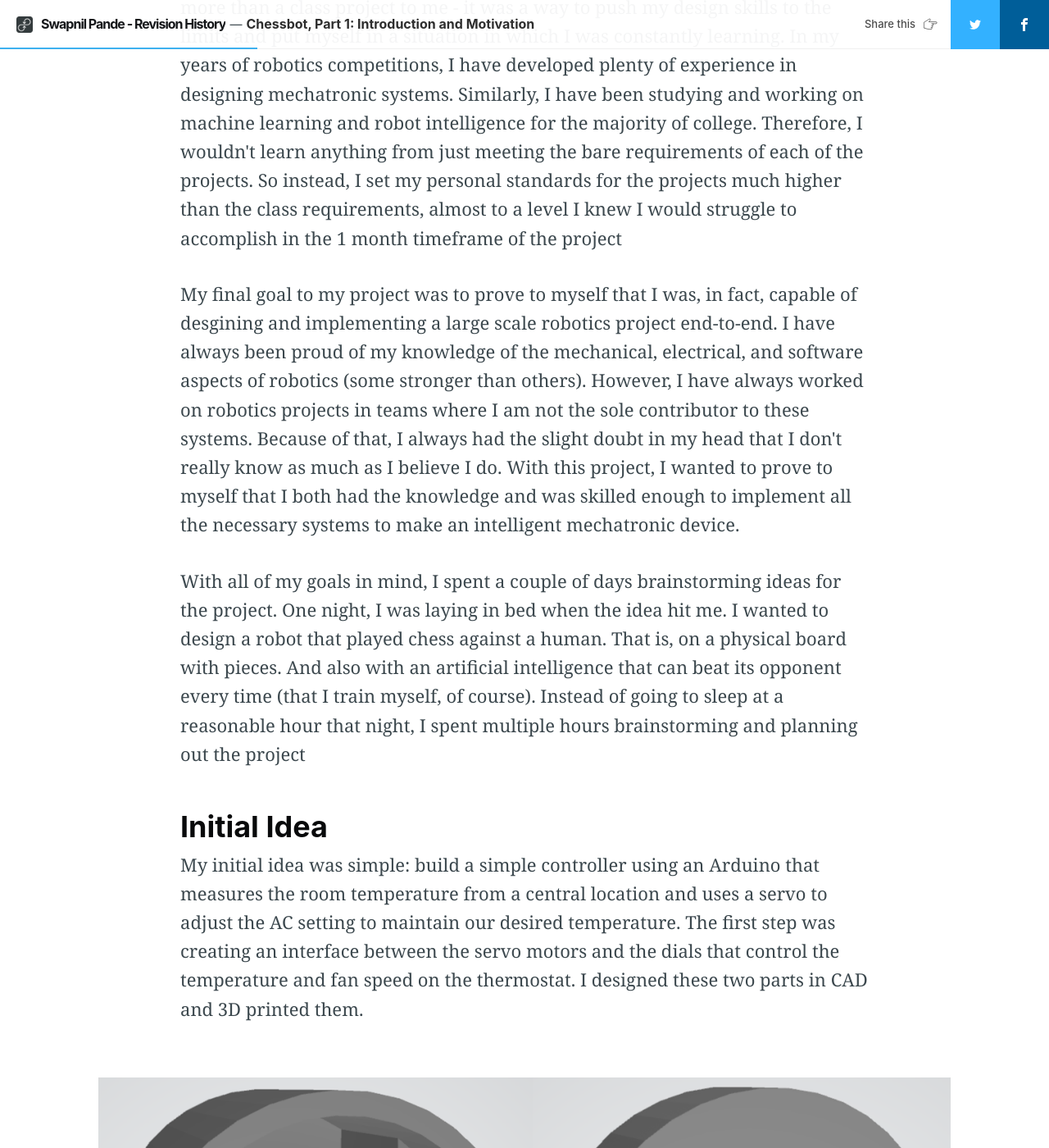
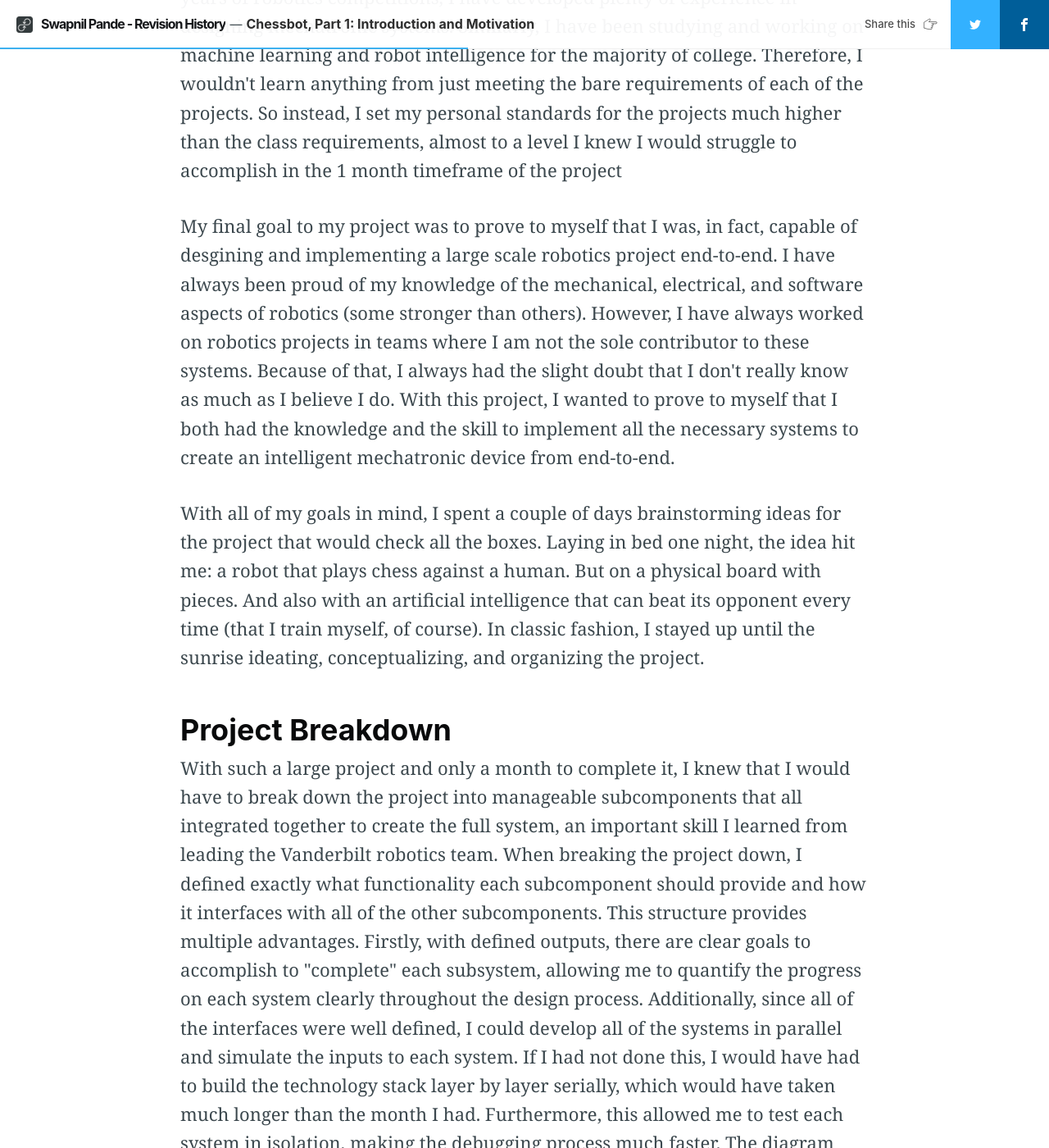
Before and after one commit to SwapnilPande/SwapnilPande.github.io, a Jekyll site: the page built from _posts/2019-05-01-chessbot-intro.html, in a window 1280 px wide and 1400 px high, scrolled down 1646 px. Shown: the whole window at 82% size. Built offline with Jekyll 4.4.1, drawn with Linux system fonts in a browser that asks for light colours; nearby versions of some CDN libraries; comment, search, counter and statistics services are not loaded; some of the changed text lies outside the part shown.

Commit message:
Edited and added to ChessBot Article

```diff
--- a/_posts/2019-05-01-chessbot-intro.html
+++ b/_posts/2019-05-01-chessbot-intro.html
@@ -11,39 +11,16 @@
 author: swapnil
 ---
 
-<p>In my spring semester of junior year at Vanderbilt, all of my classes culminated in final projects. At the time, I was taking heat transfer, mechatronics, deep learning, and microcontrollers. In deep learning and microncontrollers, we were simply told to make something cool, with the scoring for the project graded on creativity, difficulty, and quality of execution. Since I have always been interested in developing intelligence for robotic applications, I figured this would be the perfect opportunity to combine the skill set I had learned from both classes to make a combined project. In isolation, both of these subject areas alone allow for some neat inventions. However, the intersection of the two allows for seriously powerful, intelligent, and useful creations.</p>
+<p>In my spring semester of junior year at Vanderbilt, all of my classes (heat transfer, mechatronics, deep learning, and microcontrollers) culminated in final projects. The instructions for deep learning and mechatronics were simple: make something cool. Since I have always been interested in developing intelligence for robotic applications, I figured this would be the perfect opportunity to combine the skill set I had learned from both classes to make a combined project. In isolation, both of these subject areas alone allow for some neat inventions. However, the intersection of the two allows for seriously powerful, intelligent, and useful creations.</p>
 
 <p>When I embarked on this project, I wanted to make it something huge. It was more than a class project to me - it was a way to push my design skills to the limits and put myself in a situation in which I was constantly learning. In my years of robotics competitions, I have developed plenty of experience in designing mechatronic systems. Similarly, I have been studying and working on machine learning and robot intelligence for the majority of college. Therefore, I wouldn't learn anything from just meeting the bare requirements of each of the projects. So instead, I set my personal standards for the projects much higher than the class requirements, almost to a level I knew I would struggle to accomplish in the 1 month timeframe of the project</p>
 
-<p>My final goal to my project was to prove to myself that I was, in fact, capable of desgining and implementing a large scale robotics project end-to-end. I have always been proud of my knowledge of the mechanical, electrical, and software aspects of robotics (some stronger than others). However, I have always worked on robotics projects in teams where I am not the sole contributor to these systems. Because of that, I always had the slight doubt in my head that I don't really know as much as I believe I do. With this project, I wanted to prove to myself that I both had the knowledge and was skilled enough to implement all the necessary systems to make an intelligent mechatronic device.</p>
+<p>My final goal to my project was to prove to myself that I was, in fact, capable of desgining and implementing a large scale robotics project end-to-end. I have always been proud of my knowledge of the mechanical, electrical, and software aspects of robotics (some stronger than others). However, I have always worked on robotics projects in teams where I am not the sole contributor to these systems. Because of that, I always had the slight doubt that I don't really know as much as I believe I do. With this project, I wanted to prove to myself that I both had the knowledge and the skill to implement all the necessary systems to create an intelligent mechatronic device from end-to-end.</p>
 
-<p>With all of my goals in mind, I spent a couple of days brainstorming ideas for the project. One night, I was laying in bed when the idea hit me. I wanted to design a robot that played chess against a human. That is, on a physical board with pieces. And also with an artificial intelligence that can beat its opponent every time (that I train myself, of course). Instead of going to sleep at a reasonable hour that night, I spent multiple hours brainstorming and planning out the project</p>
+<p>With all of my goals in mind, I spent a couple of days brainstorming ideas for the project that would check all the boxes. Laying in bed one night, the idea hit me: a robot that plays chess against a human. But on a physical board with pieces. And also with an artificial intelligence that can beat its opponent every time (that I train myself, of course). In classic fashion, I stayed up until the sunrise ideating, conceptualizing, and organizing the project. </p>
 
-<h2 id="Initial Idea">Initial Idea</h2>
-<p>My initial idea was simple: build a simple controller using an Arduino that measures the room temperature from a central location and uses a servo to adjust the AC setting to maintain our desired temperature. The first step was creating an interface between the servo motors and the dials that control the temperature and fan speed on the thermostat. I designed these two parts in CAD and 3D printed them.</p>
+<h2 id="Project Breakdown">Project Breakdown</h2>
+<p>With such a large project and only a month to complete it, I knew that I would have to break down the project into manageable subcomponents that all integrated together to create the full system, an important skill I learned from leading the Vanderbilt robotics team. When breaking the project down, I defined exactly what functionality each subcomponent should provide and how it interfaces with all of the other subcomponents. This structure provides multiple advantages. Firstly, with defined outputs, there are clear goals to accomplish to "complete" each subsystem, allowing me to quantify the progress on each system clearly throughout the design process. Additionally, since all of the interfaces were well defined, I could develop all of the systems in parallel and simulate the inputs to each system. If I had not done this, I would have had to build the technology stack layer by layer serially, which would have taken much longer than the month I had. Furthermore, this allowed me to test each system in isolation, making the debugging process much faster. The diagram below outlines the subcomponents and interfaces.</p>
 
-<p><img src="assets/images/automating-ac/control-dials.png" alt="Control Dial Interfaces"></p>
 
-<p>The holes on these interfaces were designed to fit the servo horns I had for each servo. After printing these, I was simply going to control their position using a feedback loop on an Arduino. </p>
-
-<h2 id="Developing it further">Developing it further</h2>
-<p>Around the same time I was conceptualizing this idea, I was brainstorming final project ideas for my Instrumentation Lab class. This idea fit perfectly within the requirements of the project, so I combined the two and used the lab resources to design the system. I used a National Instruments Data Acquistion Board (DAQ) and LabVIEW (per the project requirements) to collect the sensor data. The DAQ output was fed into a LabVIEW program running on my laptop that calculated the temperature and determined the required AC settings to maintain the setpoint. Since the laptop and DAQ board were located in the middle of the room, I configured the LabVIEW script to send the motor commands to the Arduino over bluetooth. The Arduino simply received the commands and rotated the motors to the desired position. </p>
-
-<h2 id="Finished Setup">Finished Setup</h2>
-<p>After a few sleepless nights of debugging, the system actually worked and regulated the room temperature. These are pictures of the thermistor measurement circuit, AC control circuit, and AC controller interface, in that order.</p>
-
-<p><img src="assets/images/automating-ac/circuit-thermistor.png" alt="Thermistor measurement circuit"></p>
-<p><img src="assets/images/automating-ac/circuit-ac-control.png" alt="AC Control circuit"></p>
-<p><img src="assets/images/automating-ac/ac-controller.png" alt="Control Interface for AC"></p>
-
-<p>Every 15 minutes or so, the controller would turn the AC on and cool the room until it was just below the desired temperature. It functioned well enough to maintain the room within 1 degree celsius of the desired temperature. For the final report for the class, I also analyzed the reduction in energy consumption of the AC when using this controller. Compared to our default of leaving the AC on constantly, the new controller used 37% less energy - a sizable improvement for such a simple system. </p>
-
-<p> However, there was one big problem - it was very noisy. The servos were actually loud enough to wake up my roommates every time they changed the settings (a problem actually worse than the original). Instead of the praise I expected for solving the temperature problem, I only received complaints about how annoying it was. Therefore, before I could add any additional features, I had to take it down.  </p>
-
-<h2 id="Furth Improvements">Further Improvements</h2>
-
-<p>If I had more time to work on this controller, I had a few features in mind to improve it further. At it's core, this controller provides a software interface to control the room air conditioner - a very powerful tool that opens a world of possibilities to change the control logic for the AC. One feature my roommmates requested (before they decided it was annoying) was control of the AC over the Internet so that they could change the settings without ever leaving the comfort of their beds. I also wanted to create a routine to change the temperature throughout the day based on all of our schedules. To improve the efficiency of the air conditioner, the controller could modify the agressiveness of the cooling/heating to reduce the amount of time the AC is running based on weather data pulled in from the Internet. And furthermore, this could all be automated using machine learning so the controller learns and improves over time. The potential for growth was endless.</p>
-
-<p>In the end of it all, we went back to alternately freezing and burning for the rest of the semester. Even though it didn't end up solving the problem, I loved every minute of hacking together the solution. In my mind, the value of it came from the actual design process rather than the final functionality. </p>
-
-<p> When I moved into my new dorm the following year, I was relieved to find a thermostat in my room that actually worked properly. </p>
+<p><img src="assets/images/chessbot/chessbot-subsystem-diagram.png" alt="Subsystem and Interface Diagram for ChessBot"></p>
```
Also changed, not shown: _plugins/jekyll-crosspost-to-medium.gemspec (added), assets/images/chessbot/chessbot-subsystem-diagram.png (added).
